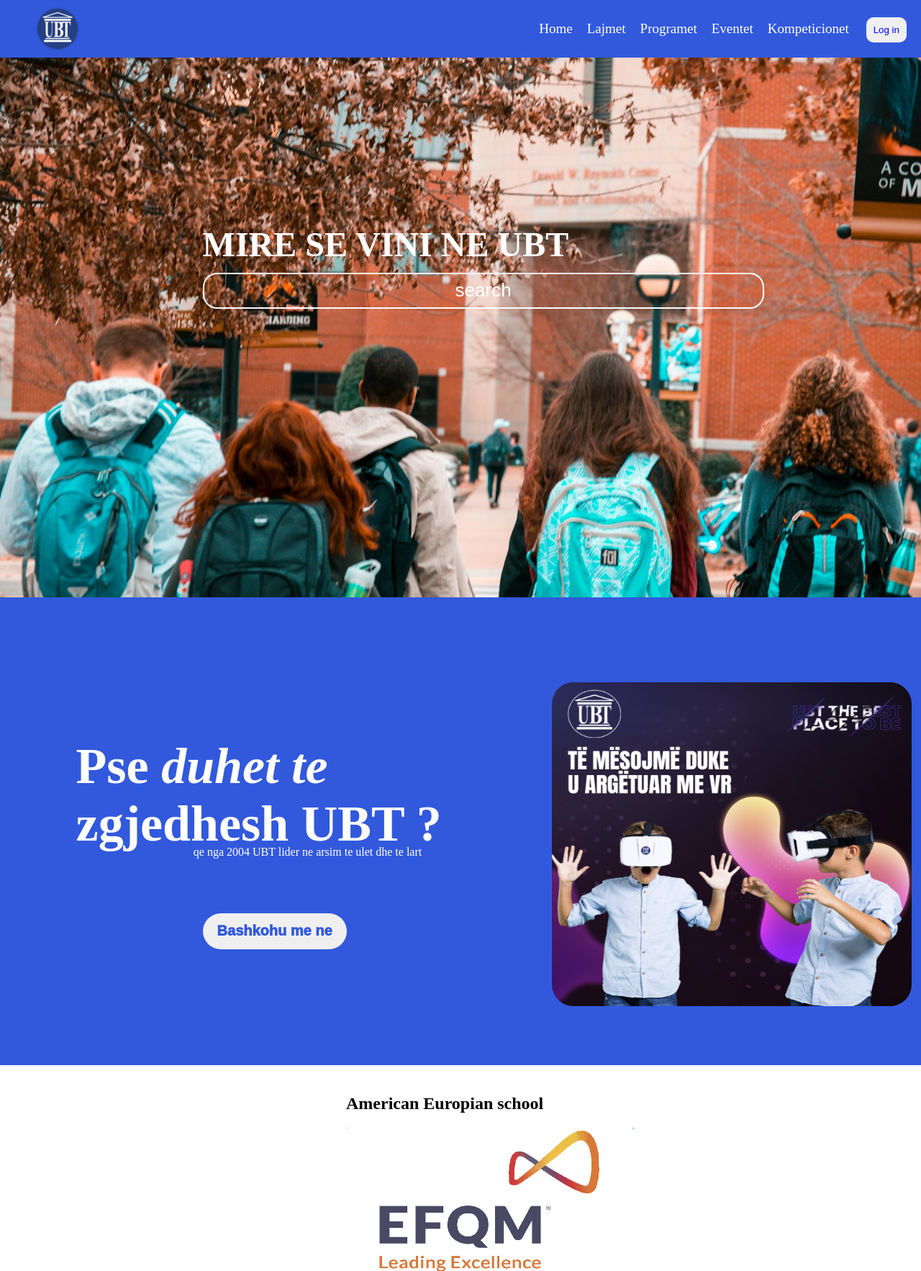
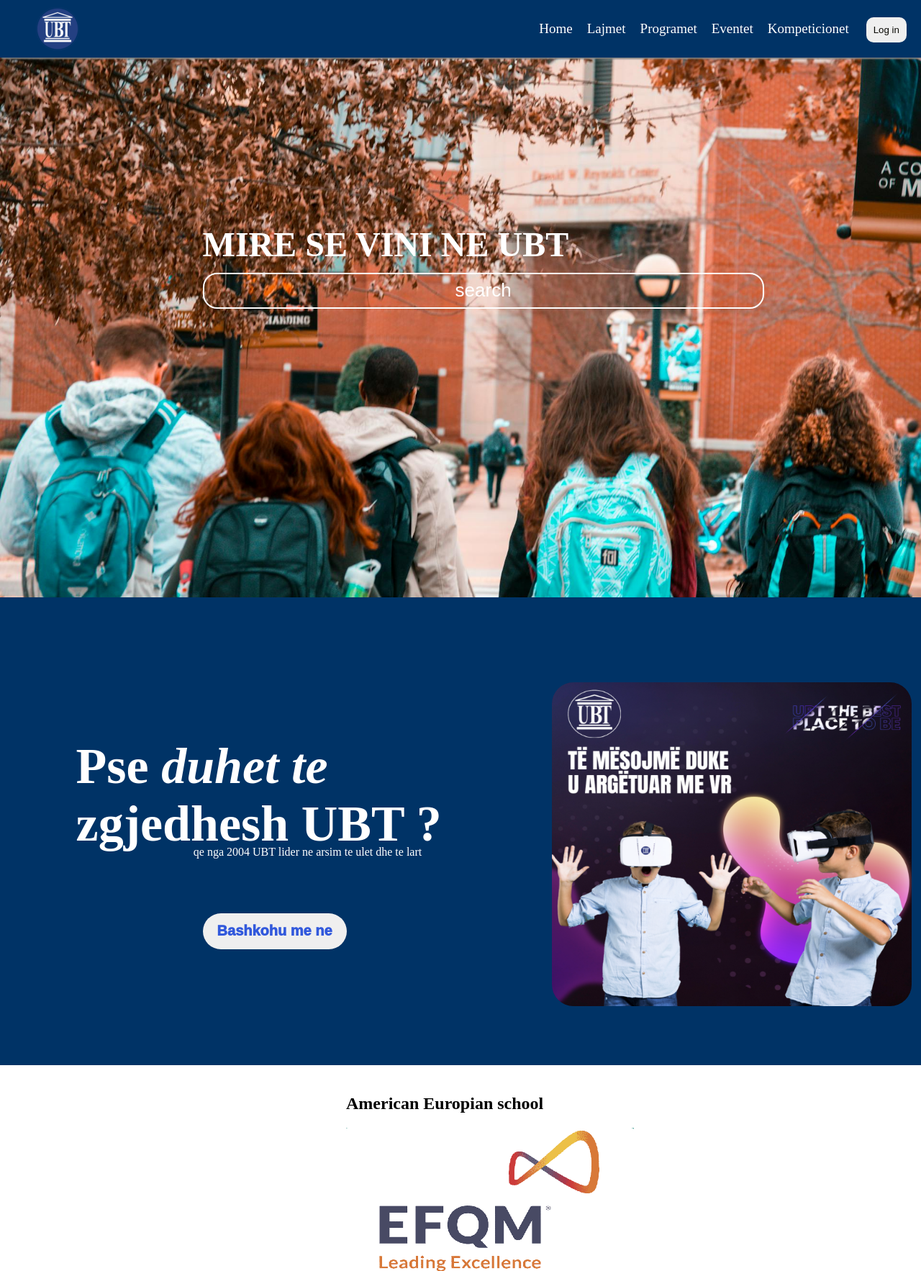
Before and after one commit to Jahirq1/WebSchool, a PHP site: page /html/home.html in a window 1280 px wide; the page is wider, and only the part inside the window is pictured. Shown: the top 1766 px of that part at 72% size. Run offline with PHP 8.4, Linux system fonts and the light colour scheme.

Commit message:
kam ndryshuar ngjyren e backgroundit

```diff
--- a/css/home.css
+++ b/css/home.css
@@ -8,7 +8,7 @@
 header{
   width: 100%;
   height: 10vh;
-  background-color:#3259dc;
+  background-color:#003366;
   display: flex;
   justify-content: flex-end;
   align-items: center;
@@ -16,6 +16,7 @@ header{
   top: 0;
  z-index: 100;
  overflow: visible;
+ box-shadow: 2px 2px 2px gray;
 }
 
 header nav ul{
@@ -46,8 +47,9 @@ nav button{
   border-style: none;
   padding: 10px 10px;
   border-radius: 10px;
-  color: blue;
+  color: rgb(8, 8, 3);
   outline: none;
+  font-weight: 500;
 }
 
 nav button:hover{
@@ -157,7 +159,7 @@ input[type="search"] {
 
 /*NEN DIZAJN I SEKTIONIT TE DYT HERO*/
 .sub {
-  background-color: #3259dc;
+  background-color: #003366;
    width: auto;
    height: 650px;
   display: flex;
@@ -241,7 +243,7 @@ input[type="search"] {
 .historia{
   width: 100%;
   height: 650px;
-  background-color: #3259dc;
+  background-color: #003366;
   display: flex;
 }
 .historia h1{
@@ -279,7 +281,7 @@ input[type="search"] {
   border-style: none;
   border-radius: 20px;
   font-size: 25px;
-  color: #3259dc;
+  color: #dccb32;
    font-weight: 800;
 }
 .historia button:hover{
@@ -298,7 +300,7 @@ input[type="search"] {
   height: 650px;
   display: flex;
   align-items: center;
-  background-color: #3259dc;
+  background-color: #003366;
   color: white;
 
 }
@@ -367,7 +369,7 @@ input[type="search"] {
 
 /*Footeriii*/
 footer{
-  background-color: #3259dc;
+  background-color: #003366;
   width: auto;
   height: 50px;
 }
--- a/html/home.html
+++ b/html/home.html
@@ -8,7 +8,7 @@
 </head>
 <body>
     <header>
-        <img src="../img/ubt-logo-img.png" alt="">
+        <img src="../img/ubt-logo-img1.png" alt="">
         <nav>
         <ul>
             <li><a href="#">Home</a></li>
@@ -64,7 +64,7 @@
             <button>shiko meshum</button>
             <img src="../img/ubtpost4.png" alt="">
         </section>
-        <hr>
+        <hr color="white">
 
      <!--- Sektori Lajmet -->
 
@@ -90,7 +90,7 @@
      <!--- footeri-->
 
      <footer>
-        <hr>
+        <hr color="white">
         <h4>copyrights &#169 all rights reserved from UBT</h4>
     </footer>
 
```
Also changed, not shown: img/ubt-logo-img1.png (added), img/ubt1.jpg (added).
